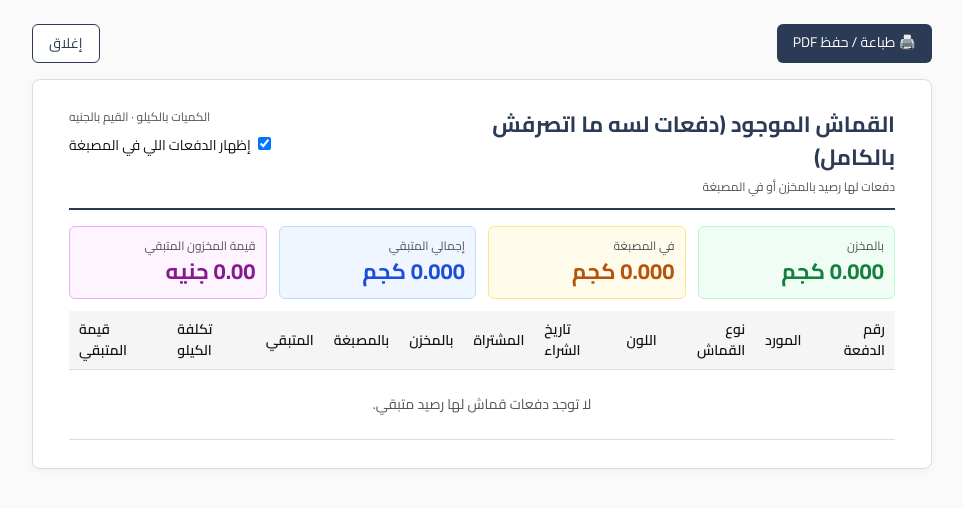
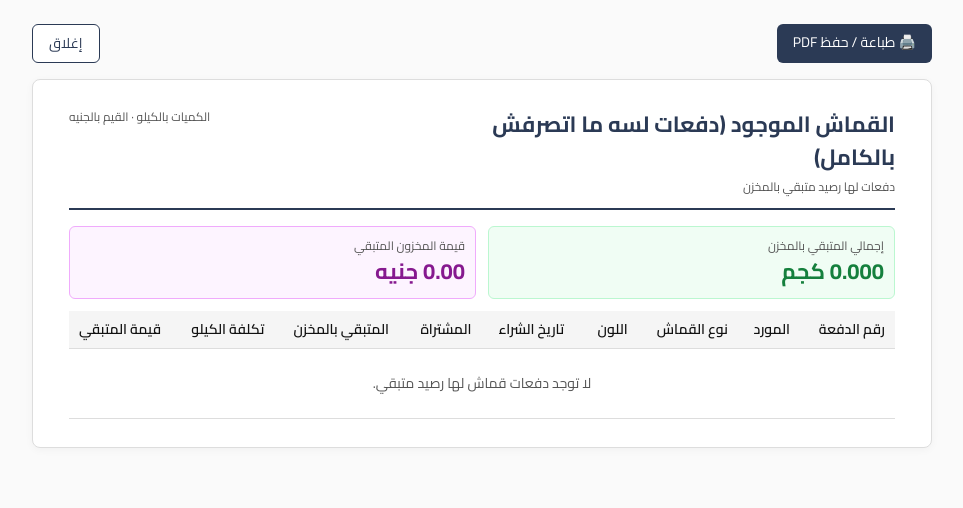
Before and after one commit to Ismaelm89/Roma-ERP, a Django app: page /manufacturing/fabric/on-hand/ in a window 1280 px wide. Shown: the top 508 px of the page, without its empty margins (158-1121 px from the left). Run offline with Django 5.2, Linux system fonts and the light colour scheme; the visitor is signed in with stand-in values (Sample User, id 1); data comes from the database, SQL or seed files in the repository; data that the repository does not hold is empty.

Commit message:
fabric_on_hand: drop dyer column/cards (no more external dyeing)
Co-Authored-By: Claude Sonnet 4.6 <noreply@anthropic.com>

```diff
--- a/manufacturing/views.py
+++ b/manufacturing/views.py
@@ -15,8 +15,6 @@ from .models import (FabricBatch, FabricMovement, Supplier, ProductionOrder,
 @login_required
 def fabric_on_hand(request):
     """Every batch with remaining qty > 0, plus headline totals."""
-    show_at_dyer = request.GET.get('include_at_dyer', '1') == '1'
-
     qs = (FabricBatch.objects
           .filter(is_posted=True)
           .select_related('supplier', 'fabric_type', 'color')
@@ -24,39 +22,28 @@ def fabric_on_hand(request):
 
     batches = []
     total_in_stock_kg = Decimal('0')
-    total_at_dyer_kg = Decimal('0')
     total_value = Decimal('0')
 
     for b in qs:
         in_stock = Decimal(b.in_stock_qty_kg)
-        at_dyer = Decimal('0')
-        remaining = in_stock + at_dyer
-        if remaining <= 0:
-            continue
-        if not show_at_dyer and in_stock <= 0:
+        if in_stock <= 0:
             continue
         # value of *what's left* = cost_per_kg × remaining
-        value_left = (b.cost_per_kg * remaining).quantize(Decimal('0.01'))
+        value_left = (b.cost_per_kg * in_stock).quantize(Decimal('0.01'))
         batches.append({
             'b': b,
             'in_stock_kg': in_stock,
-            'at_dyer_kg': at_dyer,
-            'remaining_kg': remaining,
             'cost_per_kg': b.cost_per_kg,
             'value_left': value_left,
         })
         total_in_stock_kg += in_stock
-        total_at_dyer_kg += at_dyer
         total_value += value_left
 
     context = {
         'company': Company.objects.first(),
         'batches': batches,
         'total_in_stock_kg': total_in_stock_kg,
-        'total_at_dyer_kg': total_at_dyer_kg,
-        'total_remaining_kg': total_in_stock_kg + total_at_dyer_kg,
         'total_value': total_value,
-        'show_at_dyer': show_at_dyer,
     }
     return render(request, 'manufacturing/fabric_on_hand.html', context)
 
--- a/templates/manufacturing/fabric_on_hand.html
+++ b/templates/manufacturing/fabric_on_hand.html
@@ -5,34 +5,17 @@
 <div class="header-grid">
     <div class="company-block">
         <h1>القماش الموجود (دفعات لسه ما اتصرفش بالكامل)</h1>
-        <div class="muted">دفعات لها رصيد بالمخزن أو في المصبغة</div>
+        <div class="muted">دفعات لها رصيد متبقي بالمخزن</div>
     </div>
     <div class="meta-block">
         <div class="muted">الكميات بالكيلو · القيم بالجنيه</div>
-        <div class="no-print" style="margin-top:8px">
-            <form method="get" style="display:inline">
-                <label>
-                    <input type="checkbox" name="include_at_dyer" value="1" {% if show_at_dyer %}checked{% endif %}
-                           onchange="this.form.submit()">
-                    إظهار الدفعات اللي في المصبغة
-                </label>
-            </form>
-        </div>
     </div>
 </div>
 
 <div class="summary-strip" style="display:flex;gap:12px;margin:12px 0;">
     <div style="flex:1;background:#f0fdf4;border:1px solid #bbf7d0;padding:10px;border-radius:6px;">
-        <div class="muted">بالمخزن</div>
+        <div class="muted">إجمالي المتبقي بالمخزن</div>
         <div style="font-size:22px;font-weight:700;color:#15803d;">{{ total_in_stock_kg|money:3 }} كجم</div>
-    </div>
-    <div style="flex:1;background:#fffbeb;border:1px solid #fde68a;padding:10px;border-radius:6px;">
-        <div class="muted">في المصبغة</div>
-        <div style="font-size:22px;font-weight:700;color:#b45309;">{{ total_at_dyer_kg|money:3 }} كجم</div>
-    </div>
-    <div style="flex:1;background:#eff6ff;border:1px solid #bfdbfe;padding:10px;border-radius:6px;">
-        <div class="muted">إجمالي المتبقي</div>
-        <div style="font-size:22px;font-weight:700;color:#1d4ed8;">{{ total_remaining_kg|money:3 }} كجم</div>
     </div>
     <div style="flex:1;background:#fdf4ff;border:1px solid #f0abfc;padding:10px;border-radius:6px;">
         <div class="muted">قيمة المخزون المتبقي</div>
@@ -49,9 +32,7 @@
             <th>اللون</th>
             <th class="num">تاريخ الشراء</th>
             <th class="num">المشتراة</th>
-            <th class="num">بالمخزن</th>
-            <th class="num">بالمصبغة</th>
-            <th class="num">المتبقي</th>
+            <th class="num">المتبقي بالمخزن</th>
             <th class="num">تكلفة الكيلو</th>
             <th class="num">قيمة المتبقي</th>
         </tr>
@@ -71,20 +52,12 @@
             </td>
             <td class="num">{{ row.b.purchase_date|date:"d/m/Y" }}</td>
             <td class="num">{{ row.b.purchase_qty_kg|money:3 }}</td>
-            <td class="num">{{ row.in_stock_kg|money:3 }}</td>
-            <td class="num">
-                {% if row.at_dyer_kg > 0 %}
-                    <b style="color:#b45309">{{ row.at_dyer_kg|money:3 }}</b>
-                {% else %}
-                    —
-                {% endif %}
-            </td>
-            <td class="num"><b>{{ row.remaining_kg|money:3 }}</b></td>
+            <td class="num"><b>{{ row.in_stock_kg|money:3 }}</b></td>
             <td class="num">{{ row.cost_per_kg|money:4 }}</td>
             <td class="num"><b>{{ row.value_left|money:2 }}</b></td>
         </tr>
     {% empty %}
-        <tr><td colspan="11" style="text-align:center;color:var(--muted);padding:24px;">
+        <tr><td colspan="9" style="text-align:center;color:var(--muted);padding:24px;">
             لا توجد دفعات قماش لها رصيد متبقي.
         </td></tr>
     {% endfor %}
@@ -94,8 +67,6 @@
         <tr class="totals">
             <td colspan="6" style="font-weight:700;">الإجمالي</td>
             <td class="num" style="font-weight:700;border-top:2px solid var(--ink);">{{ total_in_stock_kg|money:3 }}</td>
-            <td class="num" style="font-weight:700;border-top:2px solid var(--ink);">{{ total_at_dyer_kg|money:3 }}</td>
-            <td class="num" style="font-weight:700;border-top:2px solid var(--ink);">{{ total_remaining_kg|money:3 }}</td>
             <td></td>
             <td class="num" style="font-weight:700;border-top:2px solid var(--ink);">{{ total_value|money:2 }}</td>
         </tr>
```
